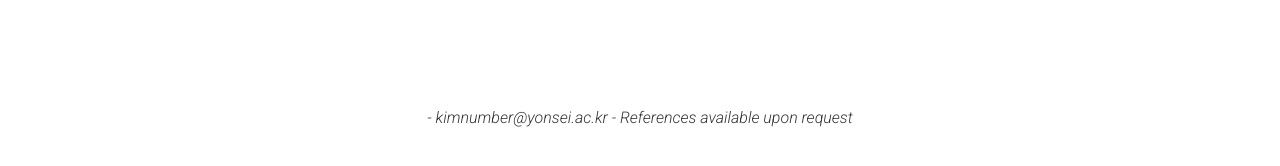
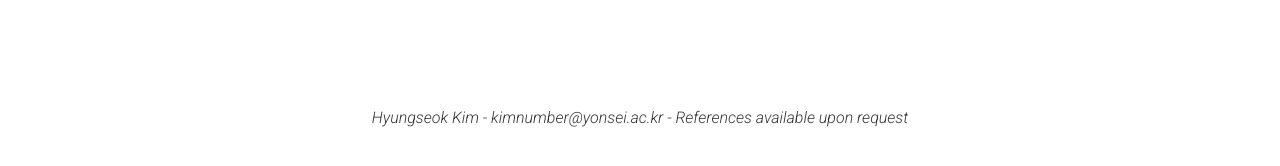
Before and after one commit to fluorite42/deprecated-website, a Jekyll site: the page built from index.markdown, in a window 1280 px wide. Shown: the part 577-743 px from the top of the page. Built offline with Jekyll 4.4.1, drawn with Linux system fonts in a browser that asks for light colours; nearby versions of some CDN libraries.

Commit message:
MOD footer

```diff
--- a/_includes/footer.html
+++ b/_includes/footer.html
@@ -1,6 +1,6 @@
 <div class="container footer-container">
   <p>
-    {{ site.name | escape }} -
+    {{ site.title | escape }} -
     <a href="mailto:{{ site.email }}" target="_blank">{{ site.email | escape }}</a>
     {%- if site.footer_show_references -%}
       &nbsp;- {{ site.references_title | default: "References available upon request" }}
```
